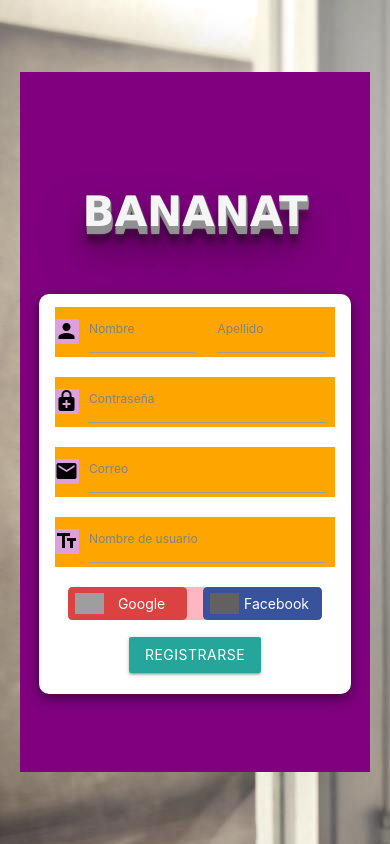
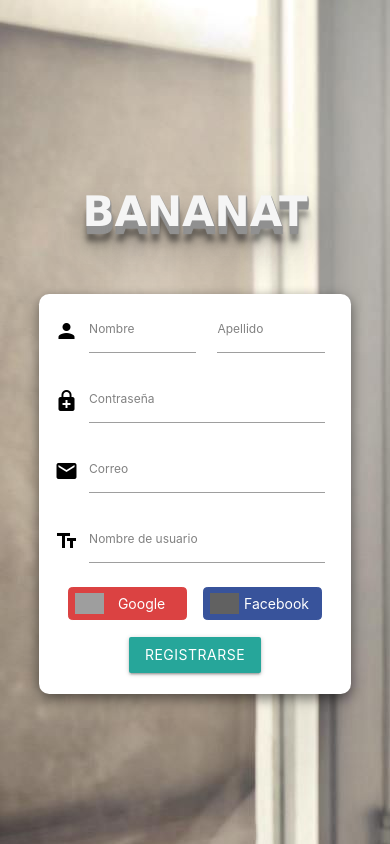
Before and after one commit to SyTW2019/E07, an Angular app in the folder bananat/: page /register in a window 390 px wide. Built offline with nearby package versions, Linux system fonts and the light colour scheme; grey boxes are pictures that could not be loaded.

Commit message:
Eliminando fondos de prueba para el Responsive

```diff
--- a/bananat/src/app/components/register/register.component.css
+++ b/bananat/src/app/components/register/register.component.css
@@ -32,7 +32,6 @@ section {
     flex-direction: column;
     height: 700px;
     width: 350px;
-    background-color: purple;
 }
 
 #first_name, #surname, #password, #email, #username
@@ -53,21 +52,10 @@ section {
 }
 
 .row {
-    background-color: orange;
     height: 50px;
     width: 90%;
     margin-left: 5%;
 }
-
-/* .formulario {
-    display: flex;
-    justify-content: center;
-    align-items: flex-start;
-    flex-direction: column;
-    position: relative;
-    padding-left: 1vh;
-    z-index: 2;
-} */
 
 .input-field label {
     color: black;
@@ -78,27 +66,21 @@ section {
     display: flex;
     justify-content: center;
     align-items: center;
-    /* margin-right: 2vh; */
-    /* width: 100%; */
 }
 
 .material-icons {
     height: 3vh;
-    /* margin: 2.5vh; */
     color: black;
-    background-color: plum;
     z-index: 2;
 }
 
 input {
-    /* padding-left: 1vh; */
     z-index: 2;
     border-width: 0.2vh;
     border-color: black;
     border-style: solid;
     border-radius: 0.5vh;
     height: 50px;
-    /* margin: 1.5vh; */
 }
 
 .registerButton
@@ -114,7 +96,6 @@ input {
     display: flex;
     justify-content: center;
     align-items: center;
-    background-color: lightpink;
 }
 
 /****************** Google Register ******************/
@@ -165,10 +146,6 @@ span.label
     cursor: pointer;
     transition: 0.4s;
 }
-
-/*******************************************************/
-
-
 
 /****************** Facebook Register ******************/
 
```
